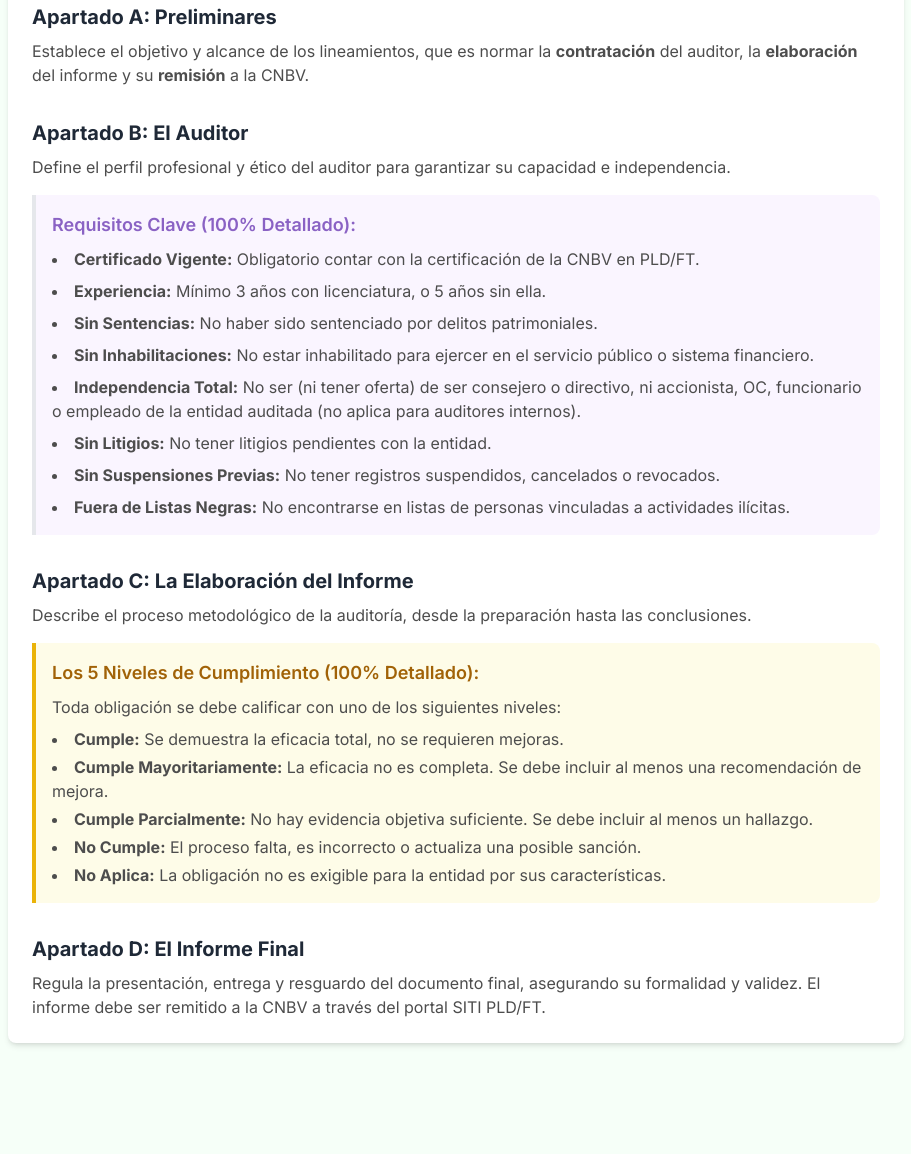
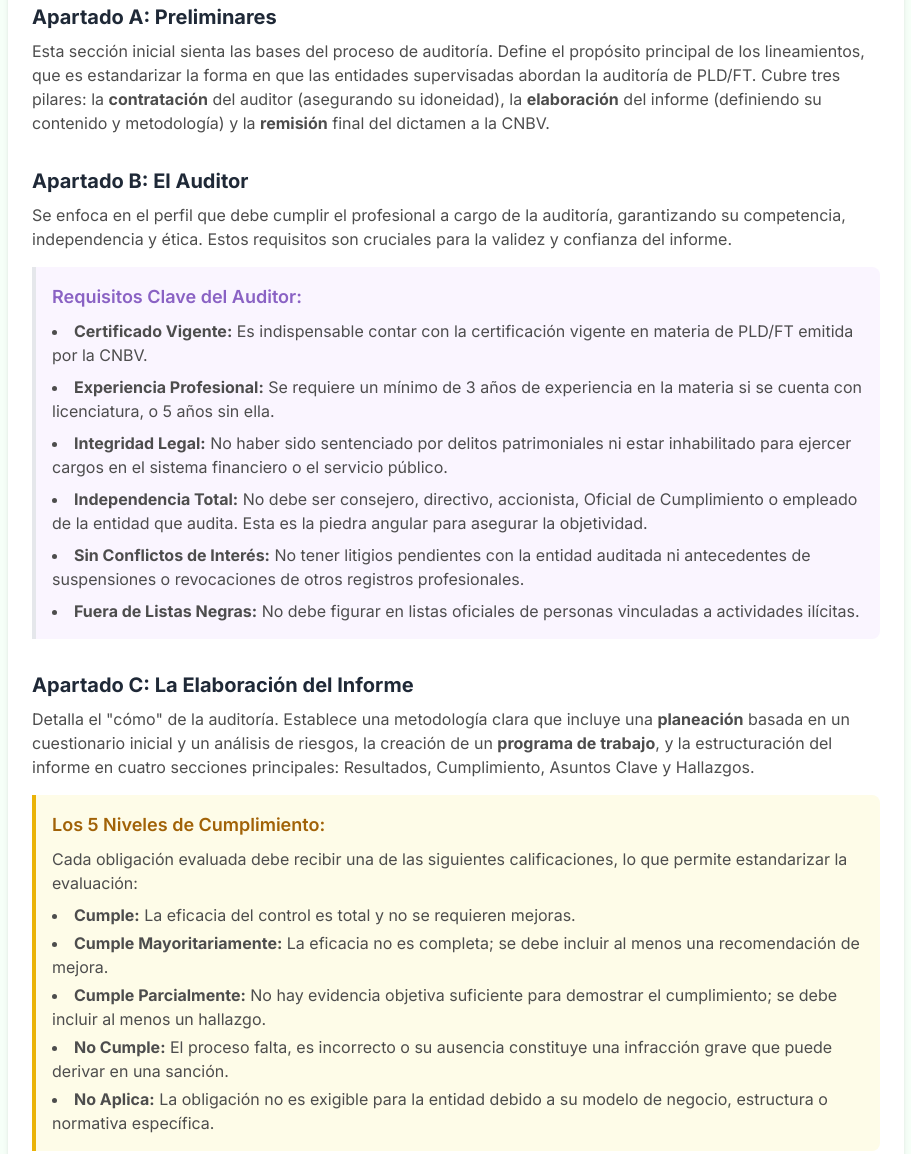
Before and after one commit to maribelvazquez/auditorIA360, a website: page index.html in a window 1280 px wide. Shown: the part 314-1468 px from the top of the page, without its empty margins (184-1095 px from the left). Before the commit the page ends 1389 px from the top, so only its background shows below. Drawn offline with nearby package versions, Linux system fonts and the light colour scheme.

Commit message:
Add files via upload

```diff
--- a/index.html
+++ b/index.html
@@ -45,45 +45,47 @@
              <div class="bg-white p-6 rounded-lg shadow-md">
                 <h2 class="text-2xl font-semibold mb-6 text-custom-dark-gray border-b pb-4">Guía Estratégica de los Lineamientos de Auditoría</h2>
                 <div class="space-y-8 text-custom-gray">
+
                     <section>
                         <h3 class="font-bold text-xl text-gray-800 mb-2">Apartado A: Preliminares</h3>
-                        <p>Establece el objetivo y alcance de los lineamientos, que es normar la <strong>contratación</strong> del auditor, la <strong>elaboración</strong> del informe y su <strong>remisión</strong> a la CNBV.</p>
+                        <p>Esta sección inicial sienta las bases del proceso de auditoría. Define el propósito principal de los lineamientos, que es estandarizar la forma en que las entidades supervisadas abordan la auditoría de PLD/FT. Cubre tres pilares: la <strong>contratación</strong> del auditor (asegurando su idoneidad), la <strong>elaboración</strong> del informe (definiendo su contenido y metodología) y la <strong>remisión</strong> final del dictamen a la CNBV.</p>
                     </section>
+
                     <section>
                         <h3 class="font-bold text-xl text-gray-800 mb-2">Apartado B: El Auditor</h3>
-                        <p>Define el perfil profesional y ético del auditor para garantizar su capacidad e independencia.</p>
+                        <p>Se enfoca en el perfil que debe cumplir el profesional a cargo de la auditoría, garantizando su competencia, independencia y ética. Estos requisitos son cruciales para la validez y confianza del informe.</p>
                         <div class="mt-4 p-4 border-l-4 border-custom-purple bg-purple-50 rounded-r-lg">
-                            <h4 class="font-semibold text-lg text-custom-purple mb-2">Requisitos Clave (100% Detallado):</h4>
+                            <h4 class="font-semibold text-lg text-custom-purple mb-2">Requisitos Clave del Auditor:</h4>
                              <ul class="list-disc list-inside space-y-2">
-                                <li><strong>Certificado Vigente:</strong> Obligatorio contar con la certificación de la CNBV en PLD/FT.</li>
-                                <li><strong>Experiencia:</strong> Mínimo 3 años con licenciatura, o 5 años sin ella.</li>
-                                <li><strong>Sin Sentencias:</strong> No haber sido sentenciado por delitos patrimoniales.</li>
-                                <li><strong>Sin Inhabilitaciones:</strong> No estar inhabilitado para ejercer en el servicio público o sistema financiero.</li>
-                                <li><strong>Independencia Total:</strong> No ser (ni tener oferta) de ser consejero o directivo, ni accionista, OC, funcionario o empleado de la entidad auditada (no aplica para auditores internos).</li>
-                                <li><strong>Sin Litigios:</strong> No tener litigios pendientes con la entidad.</li>
-                                <li><strong>Sin Suspensiones Previas:</strong> No tener registros suspendidos, cancelados o revocados.</li>
-                                <li><strong>Fuera de Listas Negras:</strong> No encontrarse en listas de personas vinculadas a actividades ilícitas.</li>
+                                <li><strong>Certificado Vigente:</strong> Es indispensable contar con la certificación vigente en materia de PLD/FT emitida por la CNBV.</li>
+                                <li><strong>Experiencia Profesional:</strong> Se requiere un mínimo de 3 años de experiencia en la materia si se cuenta con licenciatura, o 5 años sin ella.</li>
+                                <li><strong>Integridad Legal:</strong> No haber sido sentenciado por delitos patrimoniales ni estar inhabilitado para ejercer cargos en el sistema financiero o el servicio público.</li>
+                                <li><strong>Independencia Total:</strong> No debe ser consejero, directivo, accionista, Oficial de Cumplimiento o empleado de la entidad que audita. Esta es la piedra angular para asegurar la objetividad.</li>
+                                <li><strong>Sin Conflictos de Interés:</strong> No tener litigios pendientes con la entidad auditada ni antecedentes de suspensiones o revocaciones de otros registros profesionales.</li>
+                                <li><strong>Fuera de Listas Negras:</strong> No debe figurar en listas oficiales de personas vinculadas a actividades ilícitas.</li>
                              </ul>
                         </div>
                     </section>
+
                     <section>
                         <h3 class="font-bold text-xl text-gray-800 mb-2">Apartado C: La Elaboración del Informe</h3>
-                        <p>Describe el proceso metodológico de la auditoría, desde la preparación hasta las conclusiones.</p>
+                        <p>Detalla el "cómo" de la auditoría. Establece una metodología clara que incluye una <strong>planeación</strong> basada en un cuestionario inicial y un análisis de riesgos, la creación de un <strong>programa de trabajo</strong>, y la estructuración del informe en cuatro secciones principales: Resultados, Cumplimiento, Asuntos Clave y Hallazgos.</p>
                         <div class="mt-4 p-4 border-l-4 border-yellow-500 bg-yellow-50 rounded-r-lg">
-                            <h4 class="font-semibold text-lg text-yellow-700 mb-2">Los 5 Niveles de Cumplimiento (100% Detallado):</h4>
-                            <p class="mb-2">Toda obligación se debe calificar con uno de los siguientes niveles:</p>
+                            <h4 class="font-semibold text-lg text-yellow-700 mb-2">Los 5 Niveles de Cumplimiento:</h4>
+                            <p class="mb-2">Cada obligación evaluada debe recibir una de las siguientes calificaciones, lo que permite estandarizar la evaluación:</p>
                             <ul class="list-disc list-inside space-y-1">
-                                <li><strong>Cumple:</strong> Se demuestra la eficacia total, no se requieren mejoras.</li>
-                                <li><strong>Cumple Mayoritariamente:</strong> La eficacia no es completa. Se debe incluir al menos una recomendación de mejora.</li>
-                                <li><strong>Cumple Parcialmente:</strong> No hay evidencia objetiva suficiente. Se debe incluir al menos un hallazgo.</li>
-                                <li><strong>No Cumple:</strong> El proceso falta, es incorrecto o actualiza una posible sanción.</li>
-                                <li><strong>No Aplica:</strong> La obligación no es exigible para la entidad por sus características.</li>
+                                <li><strong>Cumple:</strong> La eficacia del control es total y no se requieren mejoras.</li>
+                                <li><strong>Cumple Mayoritariamente:</strong> La eficacia no es completa; se debe incluir al menos una recomendación de mejora.</li>
+                                <li><strong>Cumple Parcialmente:</strong> No hay evidencia objetiva suficiente para demostrar el cumplimiento; se debe incluir al menos un hallazgo.</li>
+                                <li><strong>No Cumple:</strong> El proceso falta, es incorrecto o su ausencia constituye una infracción grave que puede derivar en una sanción.</li>
+                                <li><strong>No Aplica:</strong> La obligación no es exigible para la entidad debido a su modelo de negocio, estructura o normativa específica.</li>
                             </ul>
                         </div>
                     </section>
+
                     <section>
                         <h3 class="font-bold text-xl text-gray-800 mb-2">Apartado D: El Informe Final</h3>
-                         <p>Regula la presentación, entrega y resguardo del documento final, asegurando su formalidad y validez. El informe debe ser remitido a la CNBV a través del portal SITI PLD/FT.</p>
+                         <p>Se enfoca en los aspectos formales del entregable. Regula la <strong>redacción y estructura</strong> del documento, exige que todas las afirmaciones estén sustentadas por <strong>pruebas y documentación</strong>, establece el proceso de <strong>conocimiento y remisión</strong> a la CNBV (vía SITI PLD/FT), y define la obligación de <strong>conservación</strong> del informe y sus papeles de trabajo por un mínimo de cinco años.</p>
                     </section>
                 </div>
             </div>
@@ -131,7 +133,7 @@
                 {id: 28,categoria: "3. CONOCIMIENTO",obligacion: "III.a) Cuenta con Manual que contenga criterios para el debido conocimiento del Cliente/Usuario."},
                 {id: 29,categoria: "3. CONOCIMIENTO",obligacion: "III.b) Cuenta con criterios para determinar el perfil y comportamiento transaccional del Cliente/Usuario."},
                 {id: 30,categoria: "3. CONOCIMIENTO",obligacion: "III.c) Cuenta con un modelo de evaluación de Riesgos para determinar el Grado de Riesgo de los Clientes."},
-                {id: 32,categoria: "3. CONOCimiento",obligacion: "III.d) Cuenta con un sistema de alertas para detectar cambios en el comportamiento transaccional."},
+                {id: 32,categoria: "3. CONOCIMIENTO",obligacion: "III.d) Cuenta con un sistema de alertas para detectar cambios en el comportamiento transaccional."},
                 {id: 33,categoria: "3. CONOCIMIENTO",obligacion: "III.e) Cuenta con criterios para la supervisión del comportamiento transaccional de Clientes de alto Riesgo."},
                 {id: 34,categoria: "3. CONOCIMIENTO",obligacion: "III.f) Cuenta con criterios relacionados con Personas Políticamente Expuestas (PEPs)."},
                 {id: 35,categoria: "3. CONOCIMIENTO",obligacion: "III.g) Ha realizado Operaciones con PEPs de alto Riesgo, aprobadas de conformidad con las Disposiciones."},
```
